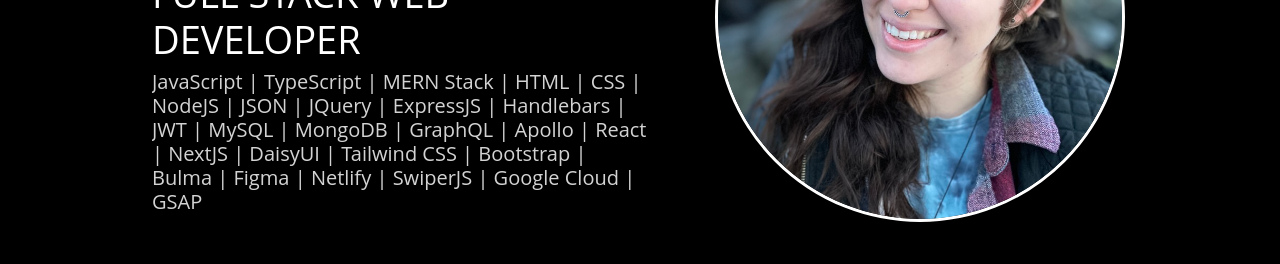
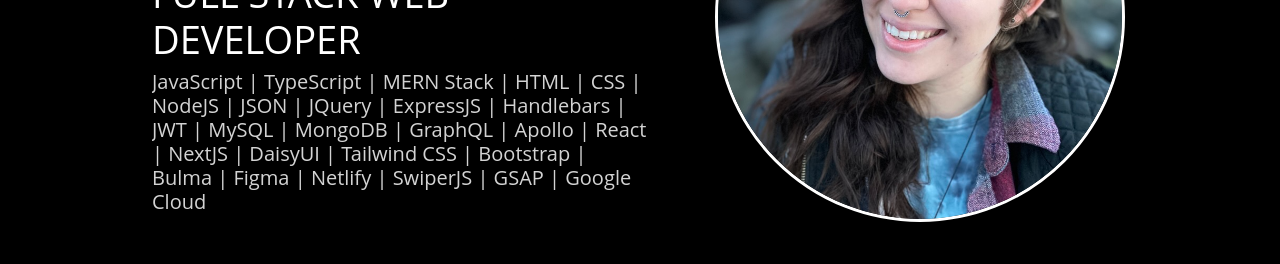
Before and after one commit to Git-BritHub/Brittany-Portfolio-Main, a React (Vite) app: page / in a window 1280 px wide. Shown: the part 381-645 px from the top of the page. Built offline with nearby package versions, Linux system fonts and the light colour scheme.

Commit message:
rearranged skills

```diff
--- a/src/views/AboutMe/AboutMe.jsx
+++ b/src/views/AboutMe/AboutMe.jsx
@@ -106,7 +106,7 @@ function AboutMe() {
           <div className="col-lg-6 order-lg-1">
             <h1>FULL STACK WEB DEVELOPER</h1>
             <h2>
-            JavaScript | TypeScript | MERN Stack | HTML | CSS | NodeJS | JSON | JQuery | ExpressJS | Handlebars | JWT | MySQL | MongoDB | GraphQL | Apollo | React | NextJS | DaisyUI | Tailwind CSS | Bootstrap | Bulma | Figma | Netlify | SwiperJS | Google Cloud | GSAP
+            JavaScript | TypeScript | MERN Stack | HTML | CSS | NodeJS | JSON | JQuery | ExpressJS | Handlebars | JWT | MySQL | MongoDB | GraphQL | Apollo | React | NextJS | DaisyUI | Tailwind CSS | Bootstrap | Bulma | Figma | Netlify | SwiperJS | GSAP | Google Cloud
             </h2>
           </div>
         </div>
```
